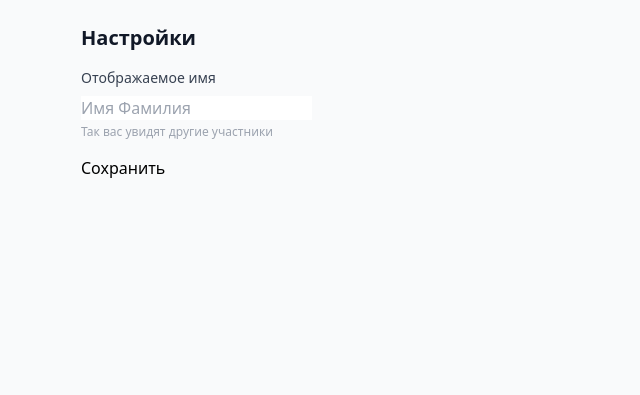
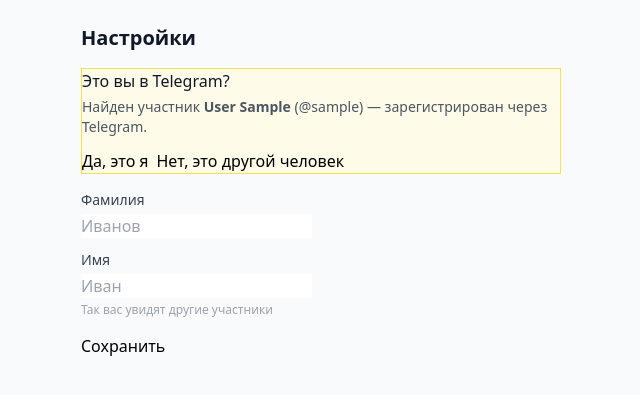
Before and after one commit to mmbabaev/MetaTheGathering, a FastAPI app: template web/templates/settings.html in a window 1280 px wide. Shown: the top 395 px of the page, without its empty margins (319-959 px from the left). Run offline with FastAPI, Linux system fonts and the light colour scheme; the template is opened without the code that fills it: most values are stand-ins (such as "Sample title", 1, 10 or a date in 2020); parts of the project's set-up code (start-up, migrations or seed data) failed here and were passed over; some libraries are stand-ins or nearby versions.

Commit message:
feat: split name fields in settings, link TG account on name match
- settings: separate Фамилия/Имя fields saved to first_name/last_name
- after save: find TG user with same name → show confirmation block
- /settings/link-tg/<id>: merge web session into TG account

Co-Authored-By: Claude Sonnet 4.6 <noreply@anthropic.com>

```diff
--- a/web/templates/settings.html
+++ b/web/templates/settings.html
@@ -3,12 +3,33 @@
 {% block content %}
 <h1 class="text-xl font-bold text-gray-900 mb-4">Настройки</h1>
 
+{% if tg_match %}
+<div class="card mb-4 border border-yellow-300 bg-yellow-50">
+  <p class="font-medium text-gray-900 mb-1">Это вы в Telegram?</p>
+  <p class="text-sm text-gray-600 mb-3">
+    Найден участник <strong>{{ tg_match.last_name }} {{ tg_match.first_name }}</strong>
+    {% if tg_match.username %}(@{{ tg_match.username }}){% endif %}
+    — зарегистрирован через Telegram.
+  </p>
+  <div class="flex gap-2">
+    <form method="post" action="/settings/link-tg/{{ tg_match.id }}">
+      <button class="btn btn-primary" type="submit">Да, это я</button>
+    </form>
+    <form method="post" action="/settings/skip-link">
+      <button class="btn" type="submit">Нет, это другой человек</button>
+    </form>
+  </div>
+</div>
+{% endif %}
+
 <div class="card">
   <form method="post" action="/settings">
-    <label class="block text-sm font-medium text-gray-700 mb-2">Отображаемое имя</label>
-    <input class="input mb-1" type="text" name="display_name"
-           value="{{ user.display_name or (user.first_name or '') + (' ' + user.last_name if user.last_name else '') }}"
-           placeholder="Имя Фамилия" required>
+    <label class="block text-sm font-medium text-gray-700 mb-1">Фамилия</label>
+    <input class="input mb-3" type="text" name="last_name"
+           value="{{ user.last_name or '' }}" placeholder="Иванов" required>
+    <label class="block text-sm font-medium text-gray-700 mb-1">Имя</label>
+    <input class="input mb-1" type="text" name="first_name"
+           value="{{ user.first_name or '' }}" placeholder="Иван" required>
     <p class="text-xs text-gray-400 mb-4">Так вас увидят другие участники</p>
     {% if user.email %}
     <p class="text-sm text-gray-500 mb-4">Email: {{ user.email }}</p>
```
Also changed, not shown: web/routes/settings.py (+66 -7 lines).
